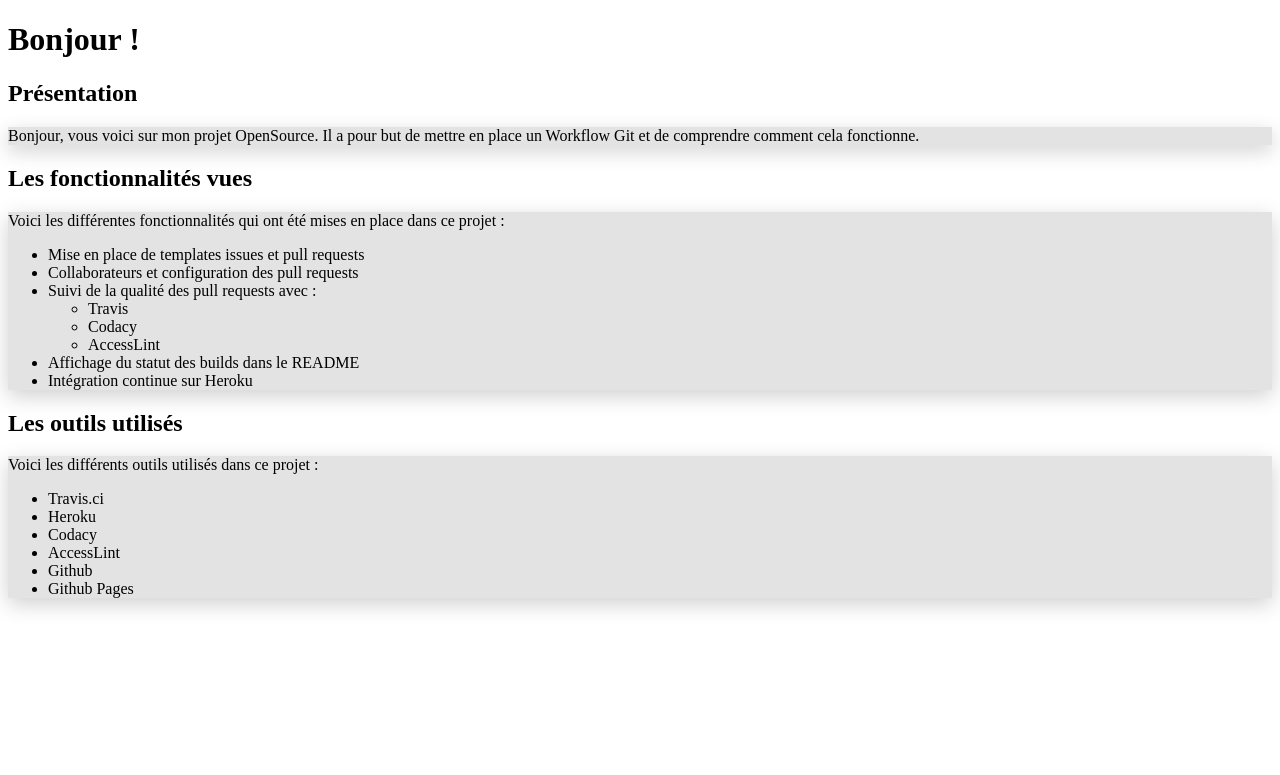
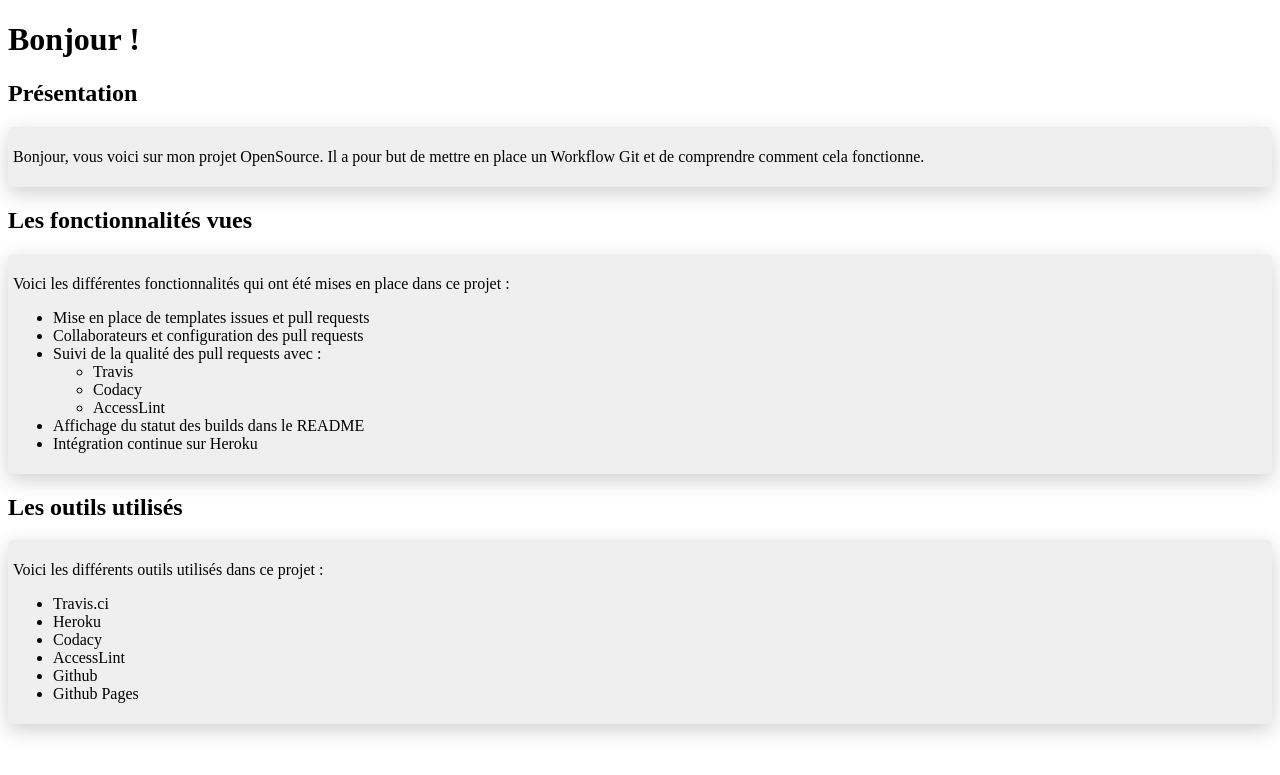
Before and after one commit to MarineAlexandre/repoIndusWeb, a PHP site: page / in a window 1280 px wide. Shown: the top 775 px of the page. Run offline with PHP 8.4, Linux system fonts and the light colour scheme.

Commit message:
modif style

```diff
--- a/css/style.css
+++ b/css/style.css
@@ -1,4 +1,6 @@
 .content {
-    background-color: #e3e3e3;
+    background-color: #efefef;
     box-shadow: 0 6px 20px 0 rgba(0, 0, 0, 0.19);
+    border-radius: 5px;
+    padding: 5px;
 }
```
